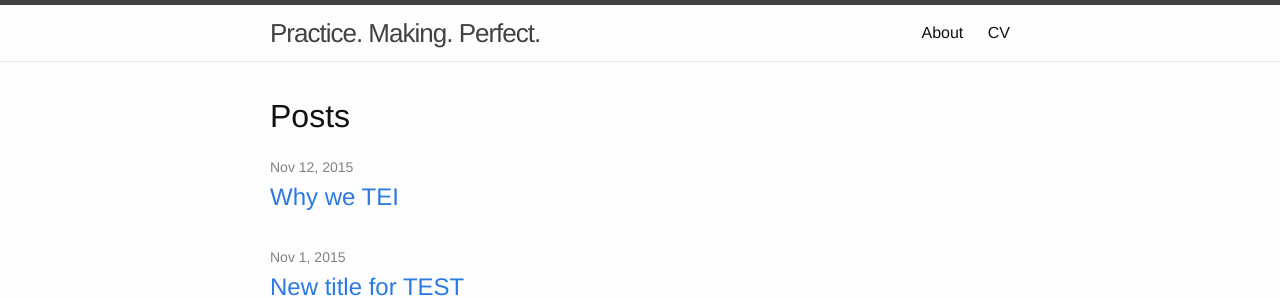
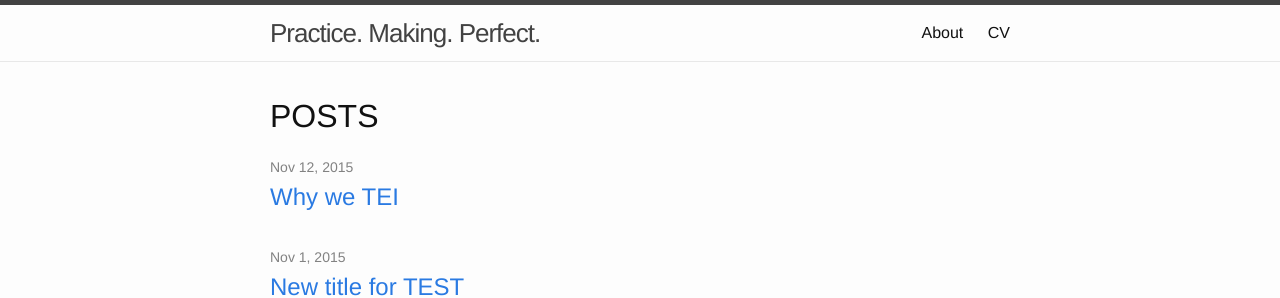
Before and after one commit to jacobheil/blog, a Jekyll site: the page built from index.html, in a window 1280 px wide. Shown: the top 298 px of the page. Built offline with Jekyll 4.4.1, drawn with Linux system fonts in a browser that asks for light colours.

```diff
--- a/index.html
+++ b/index.html
@@ -4,7 +4,7 @@
 
 <div class="home" style="background-image: http://jacobheil.com/wp-content/uploads/2014/07/heil.image_.easter_2014_1.jpg;">
 
-  <h1>Posts</h1>
+  <h1>POSTS</h1>
 
 
 
```
